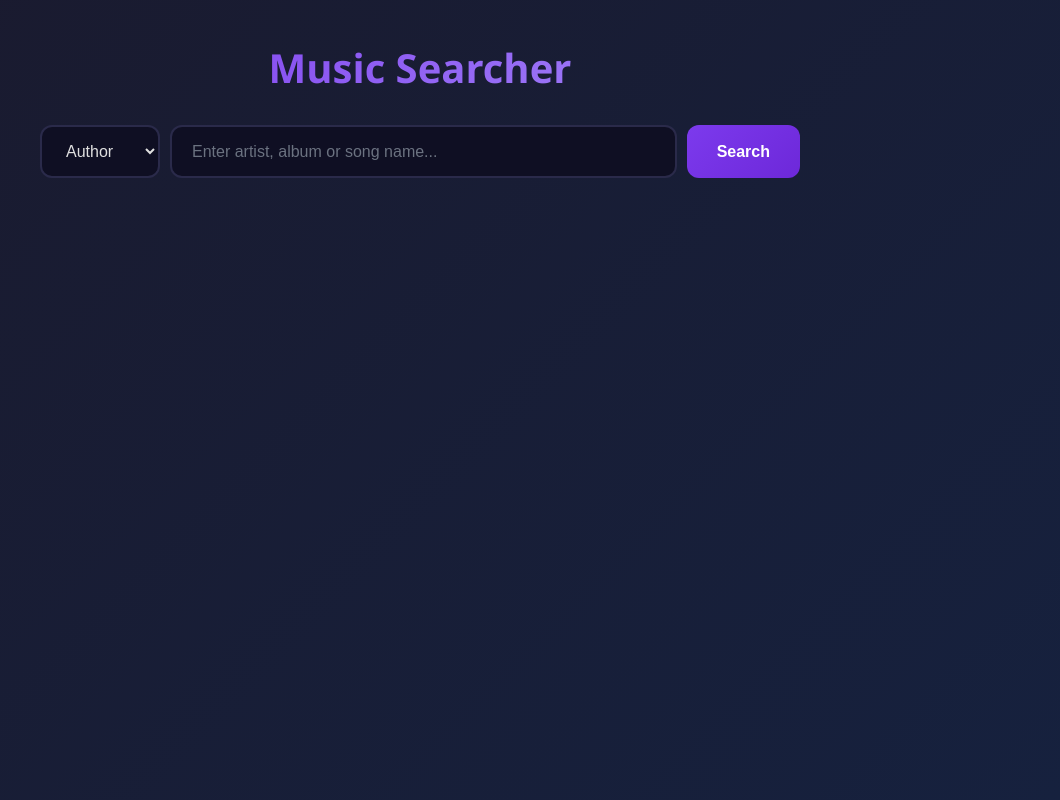
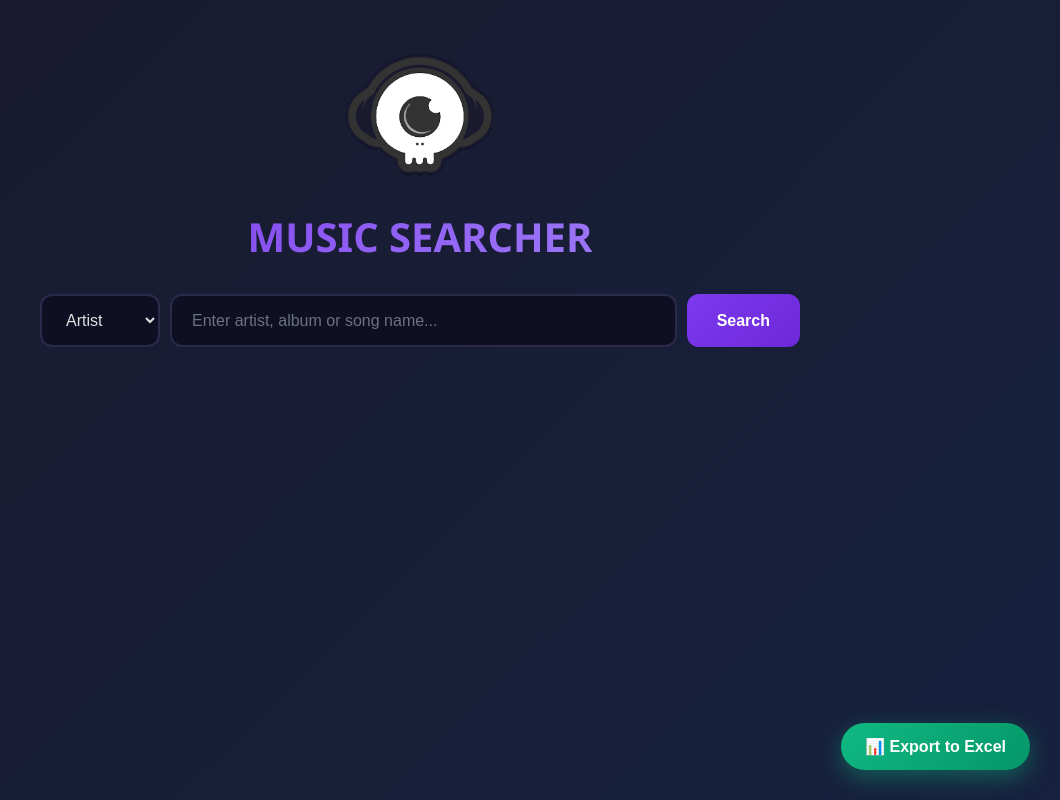
Before and after one commit to IoanGrozniy228/SQLite.Music.Searcher-JavaScript-pet-project, a Node server app: page / in a window 1280 px wide. Shown: the whole page, without its empty margins (220-1280 px from the left). Run offline with Node 20, Linux system fonts and the light colour scheme; data that the repository does not hold is empty; some libraries are stand-ins or nearby versions.

Commit message:
Added cool one-eyed skull logo

```diff
--- a/public/css/style.css
+++ b/public/css/style.css
@@ -27,9 +27,29 @@ h1 {
     -webkit-text-fill-color: transparent;
     background-clip: text;
 }
+
+.logo {
+    text-align: center;
+    margin-bottom: 20px;
+}
+
+.logo img {
+    width: 150px;
+    height: 150px;
+    object-fit: contain;
+}
+
+.logo {
+    text-align: center;
+    font-size: 2em;
+    font-weight: 700;
+    color: #a78bfa;
+    margin-bottom: 10px;
+}
+
 .album-cover {
     text-align: center;
-    margin-bottom: 30px;
+    margin-bottom: 40px;
 }
 
 .album-cover img {
@@ -39,12 +59,47 @@ h1 {
     border-radius: 16px;
     border: 3px solid #7c3aed;
     box-shadow: 0 10px 40px rgba(124, 58, 237, 0.3);
+    margin-bottom: 15px;
 }
 
 .album-cover .album-name {
     color: #e0e0e0;
-    font-size: 1.1em;
-    margin-top: 10px;
+    font-size: 1.2em;
+    font-weight: 600;
+    margin: 5px 0;
+}
+
+.album-cover .album-info {
+    color: #9ca3af;
+    font-size: 0.95em;
+    margin: 3px 0;
+}
+
+.artist-photo {
+    text-align: center;
+    margin-bottom: 40px;
+}
+
+.artist-photo img {
+    width: 200px;
+    height: 200px;
+    object-fit: cover;
+    border-radius: 50%;
+    border: 3px solid #7c3aed;
+    box-shadow: 0 10px 40px rgba(124, 58, 237, 0.3);
+    margin-bottom: 15px;
+}
+
+.artist-photo .artist-name {
+    color: #e0e0e0;
+    font-size: 1.5em;
+    font-weight: 700;
+    margin: 5px 0;
+}
+
+.artist-photo .artist-career {
+    color: #9ca3af;
+    font-size: 0.95em;
 }
 
 #searchType {
@@ -95,6 +150,32 @@ h1 {
     color: #6b7280;
 }
 
+.export-btn {
+    position: fixed;
+    bottom: 30px;
+    right: 30px;
+    padding: 14px 24px;
+    background: linear-gradient(135deg, #10b981, #059669);
+    color: white;
+    border: none;
+    border-radius: 50px;
+    font-size: 1em;
+    font-weight: 600;
+    cursor: pointer;
+    box-shadow: 0 8px 25px rgba(16, 185, 129, 0.4);
+    transition: all 0.3s;
+    z-index: 1000;
+}
+
+.export-btn:hover {
+    transform: translateY(-3px);
+    box-shadow: 0 12px 35px rgba(16, 185, 129, 0.6);
+}
+
+.export-btn:active {
+    transform: translateY(0);
+}
+
 button {
     padding: 15px 30px;
     font-size: 1em;
@@ -130,6 +211,13 @@ button:active {
     justify-content: space-between;
     align-items: center;
     transition: all 0.3s;
+}
+
+.song-card span {
+    display: block;
+    text-align: left;
+    margin-left: 0;
+    padding-left: 0;
 }
 
 .song-card:hover {
--- a/public/js/script.js
+++ b/public/js/script.js
@@ -54,19 +54,21 @@ async function search() {
 
         if (author && author.photo_url) {
     artistPhotoDiv.innerHTML = `
+        <div class="artist-photo">
             <img src="${author.photo_url}" alt="Artist's photo">
-                <p class="album-name">${author.name || ''}</p>
-                <p class="album-name">Career started in ${author.career_start_year || ''}</p>
+            <p class="artist-name">${author.name || ''}</p>
+            <p class="artist-career">Career started in ${author.career_start_year || ''}</p>
+        </div>
     `;
 }
 
         for (album in albums) {
             if (albums[album] && albums[album].cover_url) {
                 albumCoverDiv.innerHTML += `
+                <div class="album-cover">
                 <img src="${albums[album].cover_url}" alt="Album cover">
                 <p class="album-name">${albums[album].name || ''}</p>
-                <p class="album-name">Number of songs: ${albums[album].number_of_songs || ''}</p>
-                <br>
+                <p class="album-info">Number of songs: ${albums[album].number_of_songs || ''}</p>
             `;
             albumCoverDiv.innerHTML += songs.filter(s => s.id_album === albums[album].id_album).map(s => `
             <div class="song-card">
@@ -80,6 +82,7 @@ async function search() {
             </div>
             `).join('');
             }
+            albumCoverDiv.innerHTML += `<br>`;
         }
 
         resultsDiv.innerHTML = songs.map(s => `
@@ -100,3 +103,7 @@ async function search() {
             '<div class="no-results">Error</div>';
     }
 }
+function exportToExcel() {
+
+
+}
--- a/views/index.ejs
+++ b/views/index.ejs
@@ -3,26 +3,31 @@
 <html>
 <head>
     <title>Music Searcher</title>
+    <link rel="icon" type="image/x-icon" href="/img/logo.ico">
     <link rel="stylesheet" href="/css/style.css">
 </head>
 <body>
     <div class="container">
-        <h1>Music Searcher</h1>
+
+        <div class="logo">
+            <img src="/img/logo.png" alt="Logo">
+        </div>
+        <h1>MUSIC SEARCHER</h1>
 
         <div class="search-box">
             <select id="searchType">
-                <option value="author">Author</option>
+                <option value="author">Artist</option>
                 <option value="album">Album</option>
                 <option value="song">Song</option>
             </select>
             <input type="text" id="searchInput" placeholder="Enter artist, album or song name...">
             <button onclick="search()">Search</button>
         </div>
-        <div id="artistPhoto" class="album-cover"></div>
+        <div id="artistPhoto" class="artist-photo"></div>
         <div id="albumCover" class="album-cover"></div>
         <div id="results"></div>
     </div>
-
+    <button class="export-btn" onclick="exportToExcel()">📊 Export to Excel</button>
     <script src="/js/script.js"></script>
 </body>
 </html>
```
Also changed, not shown: public/img/logo.ico (added), public/img/logo.png (added). Lines whose indentation alone changed are shown as unchanged.
